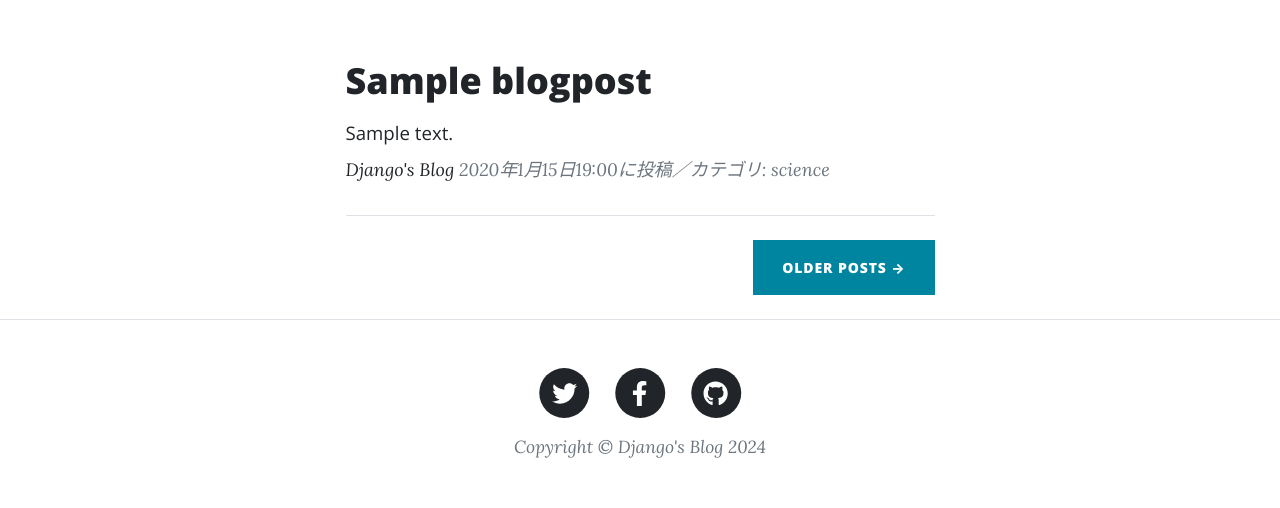
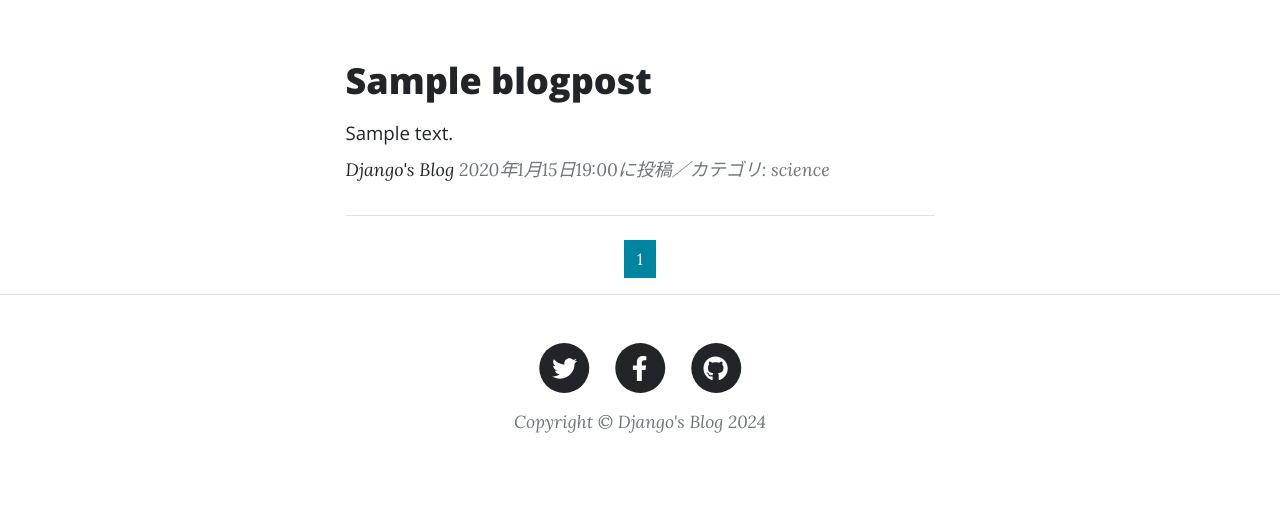
Before and after one commit to hiro111208/django-blogproject, a Django app: page / in a window 1280 px wide. Shown: the part 551-1059 px from the top of the page. After the commit the page ends 984 px from the top, so only its background shows below. Run offline with Django 5.2, Linux system fonts and the light colour scheme; tables that the repository leaves empty hold one stand-in row (values such as "Sample post"); some libraries are stand-ins or nearby versions.

Commit message:
Add a functionality of pagination

```diff
--- a/blogapp/templates/index.html
+++ b/blogapp/templates/index.html
@@ -57,7 +57,7 @@
                 <!-- forによる繰り返しはここまで -->
                 {% endfor %}
                 <!-- Pager-->
-                <div class="d-flex justify-content-end mb-4"><a class="btn btn-primary text-uppercase" href="#!">Older Posts →</a></div>
+                {% include "pagination.html" %}
             </div>
         </div>
     </div>
--- /dev/null
+++ b/blogapp/templates/pagination.html
@@ -0,0 +1,70 @@
+<!-- ページネーションのアイコンを左右中央に配置 -->
+<ul class="pagination"
+    style="justify-content:center">
+    <!--
+    前ページを表示するアイコンとリンクの設定
+    ページネーションされたPageオブジェクトをorderby_recordsで取得
+    Page.has_previous: 直前にページがある場合にTrueを返す
+    -->
+    {% if page_obj.has_previous %}
+    <!--
+    前のページが存在する場合はそのページへのリンクが設定されたアイコン[<<]を表示
+    Page.previous_page_number: 直前のページ番号を返す
+    -->
+    <li class="page-item">
+        <a class="page-link"
+        　　 href="?page={{ page_obj.previous_page_number }}"
+        　　 aria-label="Previous">
+          <span aria-hidden="true">&laquo;</span>
+        </a>
+    </li>
+    {% endif %}
+    <!--
+     すべてのページについてページ番号のアイコンを表示
+     paginator.page_range: [1, 2, 3, 4] のように1から始まるページ番号を返す
+     page_obj.paginator.page_rangeとして取得
+     ブロックパラメーターnumに順次取り出される
+    -->
+    {% for num in page_obj.paginator.page_range %}
+        <!--
+        各ページのアイコンを出力
+        Page.number: 引き渡されたページのページ番号を返す
+        -->
+        {% if page_obj.number == num %}
+        <!--
+        処理中のページ番号が引き渡されたページのページ番号と一致する場合は
+        ページ番号のアイコン(アクティブ状態)を表示(リンクは設定しない)
+        -->
+        <li class="page-item active">
+            <span class="page-link">{{ num }}</span>
+        </li>
+        <!--
+        ページ番号が引き渡されたページのページ番号と一致しない場合
+        -->
+        {% else %}
+        <!--
+        ページ番号のアイコン(アクティブ状態ではない)にリンクを設定して表示
+        -->
+        <li class="page-item">
+            <a class="page-link" href="?page={{ num }}">{{ num }}</a>
+        </li>
+        {% endif %}
+    {% endfor %}
+    <!--
+    次ページへのリンクを示すアイコンの表示
+    Page.has_next: 次のページがある場合にTrueを返す
+    -->
+    {% if page_obj.has_next %}
+    <!--
+    次ページが存在する場合はリンクを設定したアイコン［>>]を表示
+    Page.next_page_number: 次のページ番号を返す
+    -->
+    <li class="page-item">
+        <a class="page-link"
+           href="?page={{ page_obj.next_page_number }}"
+           aria-label="Next">
+            <span aria-hidden="true">&raquo;</span>
+        </a>
+    </li>
+    {% endif %}
+</ul>
--- a/blogapp/views.py
+++ b/blogapp/views.py
@@ -23,6 +23,7 @@ class IndexView(ListView):
     # モデルBlogPostのオブジェクトにorder_by()を適用して
     # BlogPostのレコードを投稿日時の降順で並べ替える
     queryset = BlogPost.objects.order_by('-posted_at')
+    paginate_by = 4
 
 
 class BlogDetail(DetailView):
```
